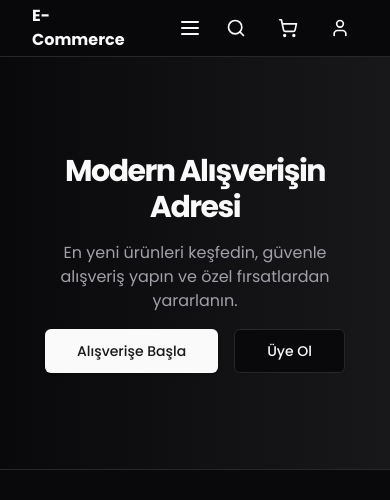
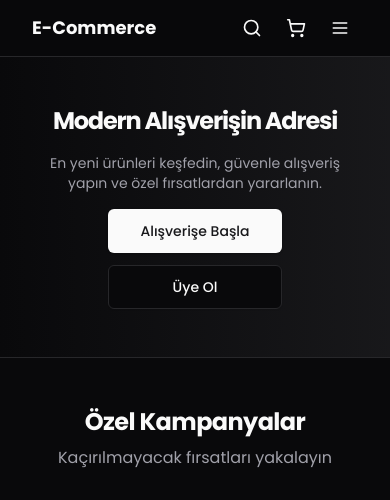
Before and after one commit to ahmetbulbul0/E-Commerce-VueJs-TailwindCss, a Vue app: page / in a window 390 px wide. Shown: the top 500 px of the page. Built offline with nearby package versions, Linux system fonts and the light colour scheme; grey boxes are pictures that could not be loaded.

Commit message:
public header and home view responsive completed

```diff
--- a/src/components/layout/PublicHeader.vue
+++ b/src/components/layout/PublicHeader.vue
@@ -1,32 +1,25 @@
 <template>
     <header class="sticky top-0 z-50 w-full border-b border-border bg-background/95 backdrop-blur supports-[backdrop-filter]:bg-background/60">
-        <div class="container flex h-14 items-center">
+        <div class="container flex h-14 items-center justify-between">
             <!-- Logo -->
-            <router-link :to="{ name: 'home' }" class="mr-6 flex items-center space-x-2">
-                <span class="font-bold sm:text-xl">E-Commerce</span>
+            <div class="flex items-center">
+                <router-link :to="{ name: 'home' }" class="flex items-center space-x-2">
+                    <span class="text-lg font-bold sm:text-xl">E-Commerce</span>
                 </router-link>
+            </div>
 
             <!-- Ana Menü -->
-            <div class="flex flex-1 items-center justify-between space-x-2 md:justify-end">
-                <nav class="hidden md:flex items-center space-x-6">
+            <div class="hidden md:flex items-center space-x-6">
                 <router-link v-for="item in menuItems" :key="item.name" :to="item.to" class="text-sm font-medium transition-colors hover:text-primary" :class="{ 'text-primary': $route.name === item.routeName }">
                     {{ item.name }}
                 </router-link>
-                </nav>
-
-                <!-- Mobil Menü Butonu -->
-                <button @click="toggleMenu" class="inline-flex md:hidden items-center justify-center rounded-md p-2 hover:bg-accent">
-                    <svg xmlns="http://www.w3.org/2000/svg" class="h-6 w-6" fill="none" viewBox="0 0 24 24" stroke="currentColor">
-                        <path v-if="!isMenuOpen" stroke-linecap="round" stroke-linejoin="round" stroke-width="2" d="M4 6h16M4 12h16M4 18h16" />
-                        <path v-else stroke-linecap="round" stroke-linejoin="round" stroke-width="2" d="M6 18L18 6M6 6l12 12" />
-                    </svg>
-                </button>
+            </div>
 
             <!-- Sağ Menü -->
-                <div class="flex items-center space-x-4">
+            <div class="flex items-center space-x-2 sm:space-x-4">
                 <!-- Arama -->
                 <button @click="toggleSearch" class="inline-flex items-center justify-center rounded-md text-sm font-medium transition-colors focus-visible:outline-none focus-visible:ring-1 focus-visible:ring-ring disabled:pointer-events-none disabled:opacity-50 hover:bg-accent hover:text-accent-foreground h-9 w-9">
-                        <svg xmlns="http://www.w3.org/2000/svg" width="24" height="24" viewBox="0 0 24 24" fill="none" stroke="currentColor" stroke-width="2" stroke-linecap="round" stroke-linejoin="round" class="w-5 h-5">
+                    <svg xmlns="http://www.w3.org/2000/svg" width="20" height="20" viewBox="0 0 24 24" fill="none" stroke="currentColor" stroke-width="2" stroke-linecap="round" stroke-linejoin="round" class="sm:w-5 sm:h-5">
                         <circle cx="11" cy="11" r="8" />
                         <path d="m21 21-4.3-4.3" />
                     </svg>
@@ -34,20 +27,20 @@
 
                 <!-- Sepet -->
                 <router-link :to="{ name: 'cart' }" class="inline-flex items-center justify-center rounded-md text-sm font-medium transition-colors focus-visible:outline-none focus-visible:ring-1 focus-visible:ring-ring disabled:pointer-events-none disabled:opacity-50 hover:bg-accent hover:text-accent-foreground h-9 w-9 relative">
-                        <svg xmlns="http://www.w3.org/2000/svg" width="24" height="24" viewBox="0 0 24 24" fill="none" stroke="currentColor" stroke-width="2" stroke-linecap="round" stroke-linejoin="round" class="w-5 h-5">
+                    <svg xmlns="http://www.w3.org/2000/svg" width="20" height="20" viewBox="0 0 24 24" fill="none" stroke="currentColor" stroke-width="2" stroke-linecap="round" stroke-linejoin="round" class="sm:w-5 sm:h-5">
                         <circle cx="8" cy="21" r="1" />
                         <circle cx="19" cy="21" r="1" />
                         <path d="M2.05 2.05h2l2.66 12.42a2 2 0 0 0 2 1.58h9.78a2 2 0 0 0 1.95-1.57l1.65-7.43H5.12" />
                     </svg>
-                        <span v-if="cartItemCount > 0" class="absolute -top-1 -right-1 bg-primary text-white rounded-full text-xs w-4 h-4 flex items-center justify-center">
+                    <span v-if="cartItemCount > 0" class="absolute -top-1 -right-1 bg-primary text-white rounded-full text-[10px] w-4 h-4 flex items-center justify-center">
                         {{ cartItemCount }}
                     </span>
                 </router-link>
 
                 <!-- Kullanıcı Menüsü -->
-                    <div class="relative">
+                <div class="relative hidden sm:block">
                     <button @click="isUserMenuOpen = !isUserMenuOpen" class="inline-flex items-center justify-center rounded-md text-sm font-medium transition-colors focus-visible:outline-none focus-visible:ring-1 focus-visible:ring-ring disabled:pointer-events-none disabled:opacity-50 hover:bg-accent hover:text-accent-foreground h-9 w-9">
-                            <svg xmlns="http://www.w3.org/2000/svg" width="24" height="24" viewBox="0 0 24 24" fill="none" stroke="currentColor" stroke-width="2" stroke-linecap="round" stroke-linejoin="round" class="w-5 h-5">
+                        <svg xmlns="http://www.w3.org/2000/svg" width="20" height="20" viewBox="0 0 24 24" fill="none" stroke="currentColor" stroke-width="2" stroke-linecap="round" stroke-linejoin="round" class="sm:w-5 sm:h-5">
                             <path d="M19 21v-2a4 4 0 0 0-4-4H9a4 4 0 0 0-4 4v2" />
                             <circle cx="12" cy="7" r="4" />
                         </svg>
@@ -63,18 +56,25 @@
                         </div>
                     </div>
                 </div>
-                </div>
+
+                <!-- Mobil Menü Butonu -->
+                <button @click="toggleMenu" class="inline-flex md:hidden items-center justify-center rounded-md p-2 hover:bg-accent">
+                    <svg xmlns="http://www.w3.org/2000/svg" class="h-5 w-5" fill="none" viewBox="0 0 24 24" stroke="currentColor">
+                        <path v-if="!isMenuOpen" stroke-linecap="round" stroke-linejoin="round" stroke-width="2" d="M4 6h16M4 12h16M4 18h16" />
+                        <path v-else stroke-linecap="round" stroke-linejoin="round" stroke-width="2" d="M6 18L18 6M6 6l12 12" />
+                    </svg>
+                </button>
             </div>
         </div>
 
         <!-- Mobil Menü -->
         <div v-show="isMenuOpen" class="fixed inset-0 z-50">
             <!-- Blur Arkaplan -->
-            <div class="fixed inset-0 bg-black/50 backdrop-blur-sm"></div>
+            <div class="fixed inset-0 bg-black/50 backdrop-blur-sm" @click="toggleMenu"></div>
 
             <!-- Menü İçeriği -->
-            <div class="relative z-50 h-full w-full bg-background/95 backdrop-blur-sm supports-[backdrop-filter]:bg-background/60">
-                <div class="flex items-center justify-between border-b border-border/40 p-4">
+            <div class="relative z-50 h-[100dvh] w-full bg-background/95 backdrop-blur-sm supports-[backdrop-filter]:bg-background/60 overflow-y-auto">
+                <div class="sticky top-0 flex items-center justify-between border-b border-border/40 bg-background/95 p-4">
                     <span class="text-lg font-semibold">Menü</span>
                     <button @click="toggleMenu" class="rounded-md p-1 text-muted-foreground transition-colors hover:text-foreground">
                         <svg xmlns="http://www.w3.org/2000/svg" width="24" height="24" viewBox="0 0 24 24" fill="none" stroke="currentColor" stroke-width="2" stroke-linecap="round" stroke-linejoin="round">
@@ -91,7 +91,7 @@
                             v-for="item in menuItems"
                             :key="item.name"
                             :to="item.to"
-                            class="flex items-center rounded-lg px-3 py-4 text-base font-medium transition-colors hover:bg-accent"
+                            class="flex items-center rounded-lg px-3 py-3 text-base font-medium transition-colors hover:bg-accent"
                             :class="{
                                 'bg-accent': $route.name === item.routeName,
                             }"
@@ -104,10 +104,10 @@
                     <!-- Kullanıcı Menüsü -->
                     <div class="mt-4 border-t border-border/40 pt-4">
                         <div class="space-y-1">
-                            <router-link v-for="item in userMenuItems" :key="item.name" :to="item.to" class="flex items-center rounded-lg px-3 py-4 text-base font-medium transition-colors hover:bg-accent" @click="toggleMenu">
+                            <router-link v-for="item in userMenuItems" :key="item.name" :to="item.to" class="flex items-center rounded-lg px-3 py-3 text-base font-medium transition-colors hover:bg-accent" @click="toggleMenu">
                                 {{ item.name }}
                             </router-link>
-                            <button v-if="isLoggedIn" @click="handleLogout" class="flex w-full items-center rounded-lg px-3 py-4 text-base font-medium transition-colors hover:bg-accent">Çıkış Yap</button>
+                            <button v-if="isLoggedIn" @click="handleLogout" class="flex w-full items-center rounded-lg px-3 py-3 text-base font-medium transition-colors hover:bg-accent">Çıkış Yap</button>
                         </div>
                     </div>
                 </div>
@@ -115,14 +115,14 @@
         </div>
 
         <!-- Arama Modal -->
-        <div v-if="isSearchOpen" class="fixed inset-0 z-50 flex items-center justify-center">
+        <div v-if="isSearchOpen" class="fixed inset-0 z-50 flex items-start sm:items-center justify-center pt-16 sm:pt-0">
             <!-- Blur Arkaplan -->
             <div class="absolute inset-0 bg-background/80 backdrop-blur-sm" @click="toggleSearch"></div>
 
             <!-- Arama Input Container -->
             <div class="relative w-full max-w-lg px-4">
                 <div class="relative">
-                    <input v-model="searchQuery" type="text" placeholder="Ürün ara..." class="h-12 w-full rounded-lg border border-border bg-background px-4 pr-12 text-base outline-none transition-all placeholder:text-muted-foreground focus:border-primary" @keyup.enter="handleSearch" ref="searchInput" />
+                    <input v-model="searchQuery" type="text" placeholder="Ürün ara..." class="h-11 w-full rounded-lg border border-border bg-background px-4 pr-12 text-base outline-none transition-all placeholder:text-muted-foreground focus:border-primary" @keyup.enter="handleSearch" ref="searchInput" />
                     <button @click="toggleSearch" class="absolute right-3 top-1/2 -translate-y-1/2 rounded-md p-1 text-muted-foreground transition-colors hover:text-foreground">
                         <svg xmlns="http://www.w3.org/2000/svg" width="18" height="18" viewBox="0 0 24 24" fill="none" stroke="currentColor" stroke-width="2" stroke-linecap="round" stroke-linejoin="round">
                             <path d="M18 6 6 18" />
--- a/src/views/public/HomeView.vue
+++ b/src/views/public/HomeView.vue
@@ -4,20 +4,20 @@
             <div class="absolute inset-0 bg-gradient-to-r from-background to-background/50 bg-muted/100"></div>
 
             <div class="container relative">
-                <div class="flex flex-col items-center space-y-4 py-24 text-center md:py-32">
-                    <h1 class="text-3xl font-bold tracking-tighter sm:text-4xl md:text-5xl lg:text-6xl">
+                <div class="flex flex-col items-center space-y-4 py-12 text-center sm:py-16 md:py-24 lg:py-32">
+                    <h1 class="text-2xl font-bold tracking-tighter sm:text-3xl md:text-4xl lg:text-5xl px-4">
                         Modern Alışverişin Adresi
                     </h1>
 
-                    <p class="mx-auto max-w-[700px] text-muted-foreground md:text-xl">En yeni ürünleri keşfedin, güvenle alışveriş yapın ve özel fırsatlardan yararlanın.</p>
+                    <p class="mx-auto max-w-[700px] text-muted-foreground text-sm md:text-xl px-4">En yeni ürünleri keşfedin, güvenle alışveriş yapın ve özel fırsatlardan yararlanın.</p>
 
-                    <div class="flex space-x-4">
-                        <router-link to="/products">
-                            <Button size="lg" class="h-11 px-8">Alışverişe Başla</Button>
+                    <div class="flex flex-col space-y-3 sm:flex-row sm:space-y-0 sm:space-x-4 px-4">
+                        <router-link to="/products" class="w-full sm:w-auto">
+                            <Button size="lg" class="w-full sm:w-auto h-11 px-8">Alışverişe Başla</Button>
                         </router-link>
 
-                        <router-link to="/register">
-                            <Button size="lg" variant="outline" class="h-11 px-8">Üye Ol</Button>
+                        <router-link to="/register" class="w-full sm:w-auto">
+                            <Button size="lg" variant="outline" class="w-full sm:w-auto h-11 px-8">Üye Ol</Button>
                         </router-link>
                     </div>
                 </div>
@@ -32,7 +32,7 @@
                     <p class="text-muted-foreground">Kaçırılmayacak fırsatları yakalayın</p>
                 </div>
 
-                <div class="grid gap-6 md:grid-cols-2 lg:grid-cols-3">
+                <div class="grid gap-4 sm:gap-6 grid-cols-1 md:grid-cols-2 lg:grid-cols-3 px-4 sm:px-0">
                     <div class="group relative overflow-hidden rounded-lg border bg-background">
                         <div class="aspect-[16/9] overflow-hidden">
                             <img
@@ -101,7 +101,7 @@
                     </p>
                 </div>
 
-                <div class="grid grid-cols-1 gap-6 sm:grid-cols-2 lg:grid-cols-4">
+                <div class="grid grid-cols-1 gap-4 sm:gap-6 sm:grid-cols-2 lg:grid-cols-4 px-4 sm:px-0">
                     <router-link
                         v-for="category in categories"
                         :key="category.name"
@@ -134,7 +134,7 @@
                     <p class="text-muted-foreground">En çok tercih edilen ürünleri keşfedin</p>
                 </div>
 
-                <div class="grid grid-cols-1 gap-6 sm:grid-cols-2 lg:grid-cols-4">
+                <div class="grid grid-cols-1 gap-4 sm:gap-6 sm:grid-cols-2 lg:grid-cols-4 px-4 sm:px-0">
                     <div
                         v-for="product in popularProducts"
                         :key="product.id"
@@ -181,8 +181,8 @@
         <!-- Özellikler -->
         <section class="border-t bg-muted/40 py-12 md:py-16">
             <div class="container">
-                <div class="grid grid-cols-1 gap-8 md:grid-cols-3">
-                    <div class="flex flex-col items-center space-y-2 text-center">
+                <div class="grid grid-cols-1 gap-6 md:grid-cols-3 px-4 sm:px-0">
+                    <div class="flex flex-col items-center space-y-2 text-center p-4 bg-background rounded-lg">
                         <div
                             class="flex h-12 w-12 items-center justify-center rounded-full border-2"
                         >
@@ -211,7 +211,7 @@
                         </p>
                     </div>
 
-                    <div class="flex flex-col items-center space-y-2 text-center">
+                    <div class="flex flex-col items-center space-y-2 text-center p-4 bg-background rounded-lg">
                         <div
                             class="flex h-12 w-12 items-center justify-center rounded-full border-2"
                         >
@@ -237,7 +237,7 @@
                         </p>
                     </div>
 
-                    <div class="flex flex-col items-center space-y-2 text-center">
+                    <div class="flex flex-col items-center space-y-2 text-center p-4 bg-background rounded-lg">
                         <div
                             class="flex h-12 w-12 items-center justify-center rounded-full border-2"
                         >
```
Lines whose indentation alone changed are shown as unchanged.
